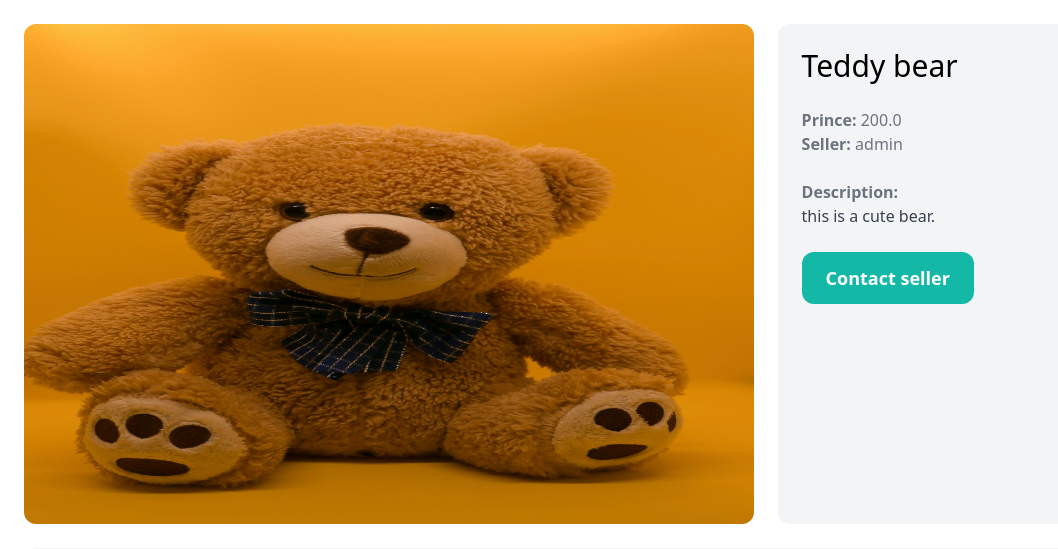
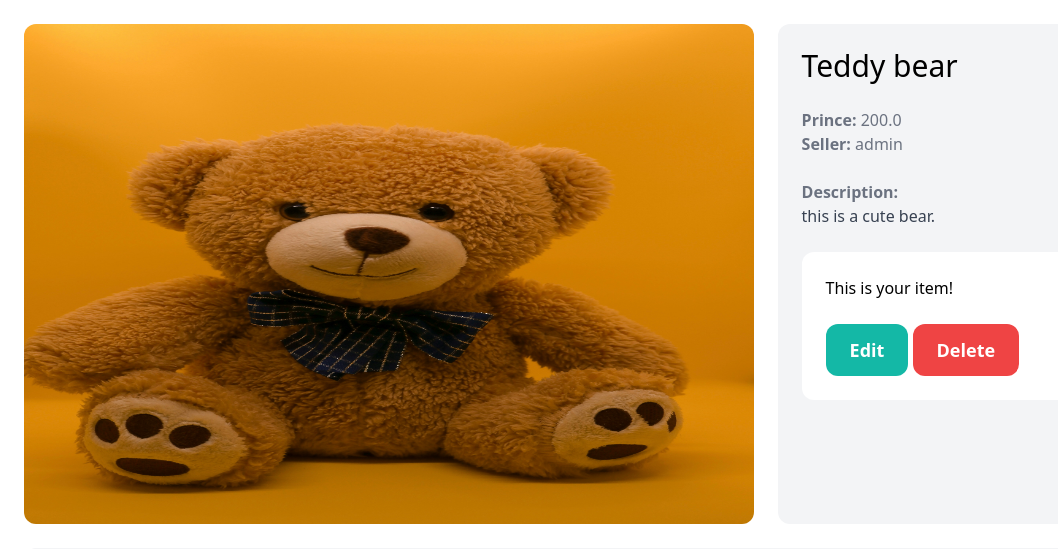
Before and after one commit to san2111/Django_Online_Marketplace, a Django app: page /items/1/ in a window 1280 px wide. Shown: the part 77-626 px from the top of the page, without its empty margins (0-1058 px from the left). Run offline with Django 5.2, Linux system fonts and the light colour scheme; a user stored in the database is signed in; data comes from the database, SQL or seed files in the repository; both versions use the stored data as it was after the commit; some libraries are stand-ins or nearby versions.

Commit message:
add dashboard and delete items ...

```diff
--- a/project/items/templates/item/detail.html
+++ b/project/items/templates/item/detail.html
@@ -3,7 +3,7 @@
 {% block title %}{{ item.name }}{% endblock %}
 
 {% block content %}
-<div class="grid grid-cols-5 gap-6" >
+<div class="grid grid-cols-5 gap-6">
     <div class="col-span-3">
         <img src="{{ item.image.url }}" class="rounded-xl" style="height: 500px; width: 800px;">
     </div>
@@ -15,12 +15,23 @@
 
         {% if item.description %}
         <p class="text-gray-700">
-            <strong class="text-gray-500" >Description:</strong><br>
+            <strong class="text-gray-500">Description:</strong><br>
             {{ item.description }}
         </p>
         {% endif %}
 
-        <a href="" class="inline-block mt-6 px-6 py-3 text-lg font-semibold bg-teal-500 text-white rounded-xl hover:bg-teal-700">Contact seller</a>
+
+        {% if request.user == item.created_by %}
+        <div class="mt-6 p-6 bg-white rounded-xl">
+            <p>This is your item!</p>
+            <a href="#" class="inline-block mt-6 px-6 py-3 text-lg font-semibold bg-teal-500 text-white rounded-xl">Edit</a>
+            <a href="{% url 'item:delete' item.id %}" class="inline-block mt-6 px-6 py-3 text-lg font-semibold bg-red-500 text-white rounded-xl">Delete</a>
+        </div>
+        {% else %}
+        <a href=""
+            class="inline-block mt-6 px-6 py-3 text-lg font-semibold bg-teal-500 text-white rounded-xl hover:bg-teal-700">Contact
+            seller</a>
+        {% endif %}
     </div>
 </div>
 <div class="mt-6 px-6 py-12 bg-gray-100 rounded-xl">
@@ -31,7 +42,7 @@
         <div>
             <a href="{% url 'item:detail' item.id %}">
                 <div>
-                    <img src="{{ item.image.url }}" class="rounted-t-xl" >
+                    <img src="{{ item.image.url }}" class="rounted-t-xl">
                 </div>
                 <div class="p-6 bg-white rounded-b-xl">
                     <h2 class="text-2xl">{{ item.name }}</h2>
--- a/project/items/urls.py
+++ b/project/items/urls.py
@@ -7,4 +7,5 @@ app_name = 'item'
 urlpatterns = [
     path('new/',views.new,name='new'),
     path('<int:pk>/', views.detail, name='detail'),
+    path('<int:pk>/delete/', views.delete, name='delete'),
 ]
--- a/project/items/views.py
+++ b/project/items/views.py
@@ -30,3 +30,10 @@ def new(request):
         'form':form,
         'title': 'New item',
     })
+
+@login_required
+def delete(request,pk):
+    item = get_object_or_404(Item, pk=pk, created_by=request.user)
+    item.delete()
+
+    return redirect('dashboard:index')
```
Also changed, not shown: project/dashboard/views.py (line endings or trailing spaces), project/db.sqlite3.
